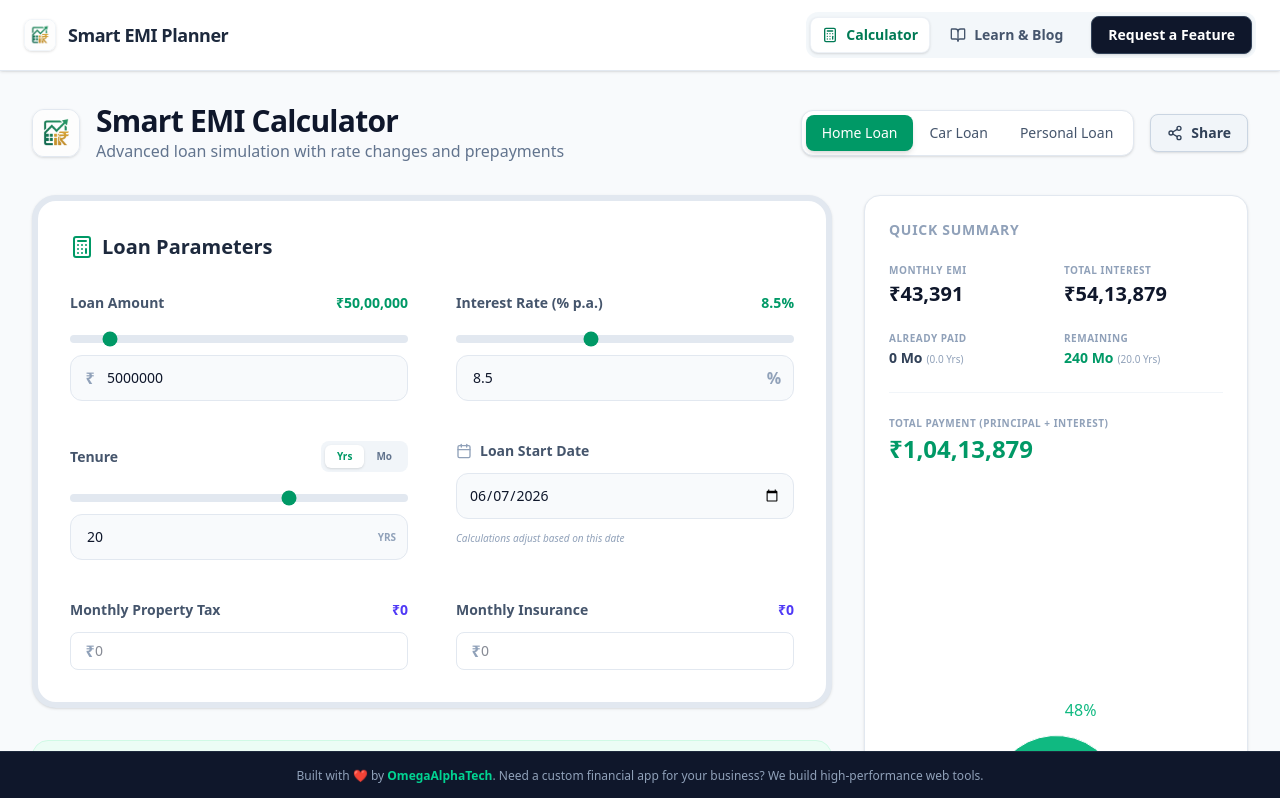
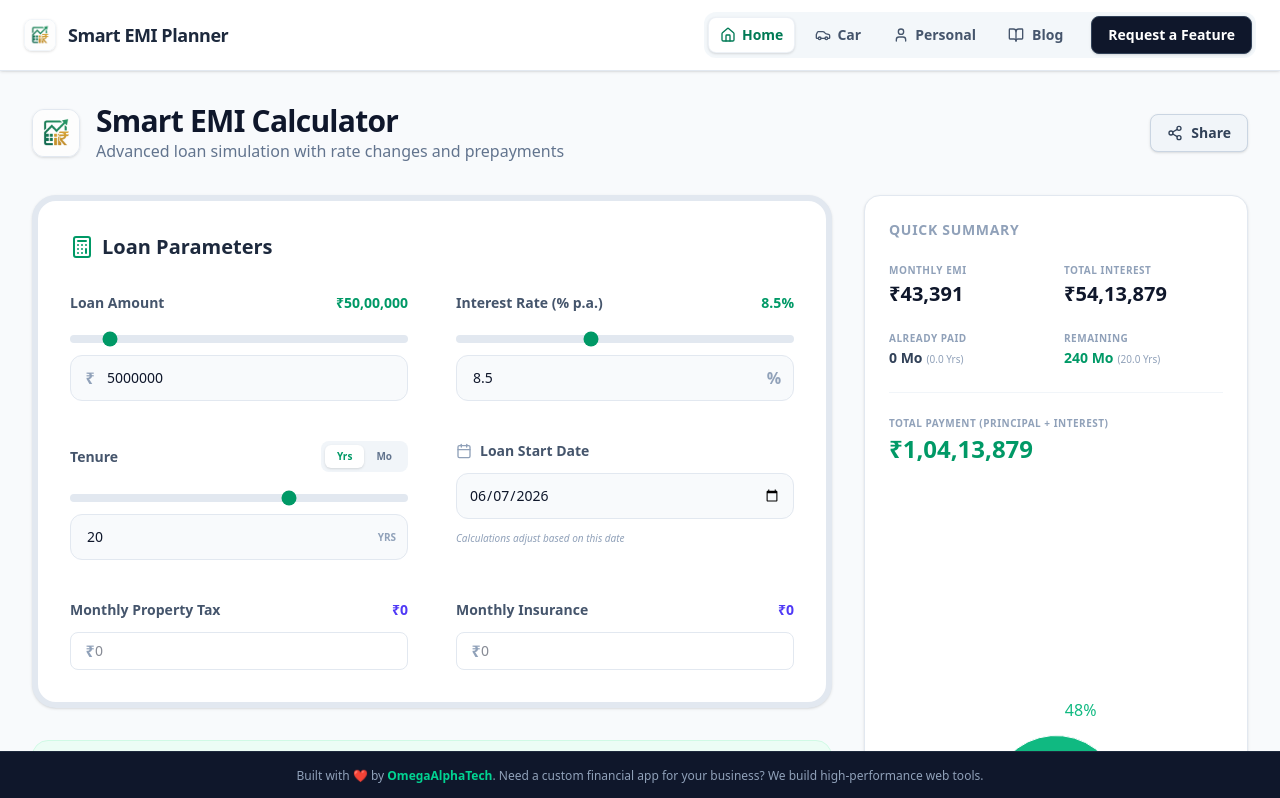
Before and after one commit to theGreatRishabh/EMI-Calculator-Pro, a React (Vite) app: page / in a window 1280 px wide. Shown: the top 798 px of the page. Built offline with nearby package versions, Linux system fonts and the light colour scheme.

Commit message:
feat: implement automated sitemap generation and integrate blog routing into the UI

```diff
--- a/scripts/generateBlogMeta.ts
+++ b/scripts/generateBlogMeta.ts
@@ -73,14 +73,33 @@ function generateSitemap(blogs: BlogMeta[]) {
   const today = new Date().toISOString().split("T")[0];
   const baseUrl = "https://smartemiplanner.com";
 
+  // Core calculator pages — highest priority for SEO
+  const calculatorPages = [
+    { path: "/home-loan",     priority: "1.0", changefreq: "weekly", label: "Home Loan EMI Calculator" },
+    { path: "/car-loan",      priority: "1.0", changefreq: "weekly", label: "Car Loan EMI Calculator" },
+    { path: "/personal-loan", priority: "1.0", changefreq: "weekly", label: "Personal Loan EMI Calculator" },
+  ];
+
   let xml = `<?xml version="1.0" encoding="UTF-8"?>
 <urlset xmlns="http://www.sitemaps.org/schemas/sitemap/0.9">
     <url>
         <loc>${baseUrl}/</loc>
         <lastmod>${today}</lastmod>
         <changefreq>weekly</changefreq>
-        <priority>1.0</priority>
-    </url>
+        <priority>0.8</priority>
+    </url>`;
+
+  for (const page of calculatorPages) {
+    xml += `
+    <url>
+        <loc>${baseUrl}${page.path}</loc>
+        <lastmod>${today}</lastmod>
+        <changefreq>${page.changefreq}</changefreq>
+        <priority>${page.priority}</priority>
+    </url>`;
+  }
+
+  xml += `
     <url>
         <loc>${baseUrl}/blog</loc>
         <lastmod>${today}</lastmod>
@@ -102,7 +121,7 @@ function generateSitemap(blogs: BlogMeta[]) {
 
   fs.writeFileSync(SITEMAP_FILE, xml);
   console.log(
-    `✅ Generated public/sitemap.xml with ${blogs.length + 2} entries.`,
+    `✅ Generated public/sitemap.xml with ${blogs.length + calculatorPages.length + 2} entries.`,
   );
 }
 
--- a/src/App.tsx
+++ b/src/App.tsx
@@ -1,20 +1,31 @@
 import React from "react";
-import { Routes, Route, Link, useLocation } from "react-router-dom";
+import { Routes, Route, Link, useLocation, useNavigate } from "react-router-dom";
 import Calculator from "./Calculator";
 import BlogList from "./pages/BlogList";
 import BlogPost from "./pages/BlogPost";
-import { BookOpen, Calculator as CalcIcon } from "lucide-react";
+import { BookOpen, Calculator as CalcIcon, Home, Car, User } from "lucide-react";
 import { motion } from "framer-motion";
 import { cn } from "./lib/utils";
 
+const LOAN_ROUTES = [
+  { path: "/home-loan", label: "Home", icon: Home, type: "HOME" },
+  { path: "/car-loan",  label: "Car",  icon: Car,  type: "CAR" },
+  { path: "/personal-loan", label: "Personal", icon: User, type: "PERSONAL" },
+];
+
 function GlobalHeader() {
   const location = useLocation();
-  const isCalc = location.pathname === "/";
+  const isBlog = location.pathname.startsWith("/blog");
+  const isCalc = !isBlog;
+
+  // Detect which loan route is active
+  const activeLoanRoute = LOAN_ROUTES.find(r => location.pathname === r.path)
+    ?? LOAN_ROUTES[0]; // default highlight to Home Loan on "/"
 
   return (
     <header className="bg-white border-b border-slate-200 sticky top-0 z-50 px-4 py-3 sm:px-6 shadow-sm">
       <div className="max-w-7xl mx-auto flex items-center justify-between">
-        <Link to="/" className="flex items-center gap-3 group">
+        <Link to="/home-loan" className="flex items-center gap-3 group">
           <img
             src="/favicon.png"
             alt="Smart EMI Planner Logo"
@@ -25,31 +36,42 @@ function GlobalHeader() {
           </span>
         </Link>
         <nav className="relative flex items-center gap-1 sm:gap-2 bg-slate-100/80 p-1 rounded-xl">
+          {/* Loan type pills */}
+          {LOAN_ROUTES.map((route) => {
+            const isActive = location.pathname === route.path
+              || (location.pathname === "/" && route.type === "HOME");
+            const Icon = route.icon;
+            return (
               <Link
-            to="/"
+                key={route.path}
+                to={route.path}
                 className={cn(
-              "relative z-10 flex items-center gap-2 px-3 py-2 rounded-lg text-sm font-semibold transition-colors duration-300",
-              isCalc ? "text-emerald-700" : "text-slate-600 hover:text-emerald-600 hover:bg-slate-50/50"
+                  "relative z-10 flex items-center gap-1.5 px-3 py-2 rounded-lg text-sm font-semibold transition-colors duration-300",
+                  isActive ? "text-emerald-700" : "text-slate-600 hover:text-emerald-600 hover:bg-slate-50/50"
                 )}
               >
-            {isCalc && (
+                {isActive && (
                   <motion.div
                     layoutId="nav-pill"
                     className="absolute inset-0 bg-white rounded-lg shadow-sm border border-slate-200/60 -z-10"
                     transition={{ type: "spring", bounce: 0.2, duration: 0.6 }}
                   />
                 )}
-            <CalcIcon className="w-4 h-4" />
-            Calculator
+                <Icon className="w-4 h-4" />
+                <span className="hidden sm:inline">{route.label}</span>
               </Link>
+            );
+          })}
+
+          {/* Blog pill */}
           <Link
             to="/blog"
             className={cn(
               "relative z-10 flex items-center gap-2 px-3 py-2 rounded-lg text-sm font-semibold transition-colors duration-300",
-              !isCalc ? "text-emerald-700" : "text-slate-600 hover:text-emerald-600 hover:bg-slate-50/50"
+              isBlog ? "text-emerald-700" : "text-slate-600 hover:text-emerald-600 hover:bg-slate-50/50"
             )}
           >
-            {!isCalc && (
+            {isBlog && (
               <motion.div
                 layoutId="nav-pill"
                 className="absolute inset-0 bg-white rounded-lg shadow-sm border border-slate-200/60 -z-10"
@@ -57,8 +79,9 @@ function GlobalHeader() {
               />
             )}
             <BookOpen className="w-4 h-4" />
-            Learn & Blog
+            <span className="hidden sm:inline">Blog</span>
           </Link>
+
           <a
             href="https://www.omegaalphatech.com/contact"
             target="_blank"
@@ -79,7 +102,12 @@ export default function App() {
       <GlobalHeader />
       <main className="flex-1 pb-16">
         <Routes>
-          <Route path="/" element={<Calculator />} />
+          {/* Loan-type specific SEO URLs */}
+          <Route path="/home-loan" element={<Calculator key="HOME" initialLoanType="HOME" />} />
+          <Route path="/car-loan"  element={<Calculator key="CAR" initialLoanType="CAR" />} />
+          <Route path="/personal-loan" element={<Calculator key="PERSONAL" initialLoanType="PERSONAL" />} />
+          {/* Legacy root — redirects to /home-loan via Calculator default */}
+          <Route path="/" element={<Calculator initialLoanType="HOME" />} />
           <Route path="/blog" element={<BlogList />} />
           <Route path="/blog/:slug" element={<BlogPost />} />
         </Routes>
--- a/src/Calculator.tsx
+++ b/src/Calculator.tsx
@@ -1,4 +1,5 @@
 import React, { useState, useMemo, useEffect } from "react";
+import { useNavigate } from "react-router-dom";
 import {
   PieChart,
   Pie,
@@ -469,11 +470,33 @@ function PrepaymentCard({
   );
 }
 
-export default function App() {
-  const [loanType, setLoanType] = useState<LoanType>(LoanType.HOME);
-  const [amount, setAmount] = useState(LOAN_DEFAULTS[LoanType.HOME].amount);
-  const [rate, setRate] = useState(LOAN_DEFAULTS[LoanType.HOME].rate);
-  const [tenure, setTenure] = useState(LOAN_DEFAULTS[LoanType.HOME].tenure);
+const LOAN_TYPE_META: Record<string, { title: string; description: string; slug: string }> = {
+  HOME: {
+    slug: "/home-loan",
+    title: "Home Loan EMI Calculator - Smart EMI Planner",
+    description: "Calculate your Home Loan EMI instantly. Simulate prepayments, rate changes, and EMI step-ups. Free amortization schedule with tax benefits for India.",
+  },
+  CAR: {
+    slug: "/car-loan",
+    title: "Car Loan EMI Calculator - Smart EMI Planner",
+    description: "Calculate your Car Loan EMI with on-road price breakdown including insurance. Plan prepayments and see your payoff date. Free car loan amortization schedule.",
+  },
+  PERSONAL: {
+    slug: "/personal-loan",
+    title: "Personal Loan EMI Calculator - Smart EMI Planner",
+    description: "Calculate Personal Loan EMI with processing fee breakdown. Simulate prepayments and rate changes. Free personal loan amortization schedule.",
+  },
+};
+
+export default function App({ initialLoanType = "HOME" }: { initialLoanType?: string }) {
+  const navigate = useNavigate();
+  const resolvedInitialType = (Object.values(LoanType).includes(initialLoanType as LoanType)
+    ? initialLoanType
+    : "HOME") as LoanType;
+  const [loanType, setLoanType] = useState<LoanType>(resolvedInitialType);
+  const [amount, setAmount] = useState(LOAN_DEFAULTS[resolvedInitialType].amount);
+  const [rate, setRate] = useState(LOAN_DEFAULTS[resolvedInitialType].rate);
+  const [tenure, setTenure] = useState(LOAN_DEFAULTS[resolvedInitialType].tenure);
   const [tenureUnit, setTenureUnit] = useState<"Y" | "M">("Y");
   const [loanStartDate, setLoanStartDate] = useState(
     format(new Date(), "yyyy-MM-dd"),
@@ -501,6 +524,16 @@ export default function App() {
 
   const [currencyCode, setCurrencyCode] = useState<string>("INR");
   const currency = CURRENCY_CONFIGS[currencyCode] || CURRENCY_CONFIGS.INR;
+
+  // Update page title + meta description for SEO on every loan type change
+  useEffect(() => {
+    const meta = LOAN_TYPE_META[loanType] || LOAN_TYPE_META.HOME;
+    document.title = meta.title;
+    const desc = document.querySelector<HTMLMetaElement>("meta[name='description']");
+    if (desc) desc.content = meta.description;
+    const canonical = document.querySelector<HTMLLinkElement>("link[rel='canonical']");
+    if (canonical) canonical.href = `https://smartemiplanner.com${meta.slug}`;
+  }, [loanType]);
 
   // Currency Detection
   useEffect(() => {
@@ -554,11 +587,14 @@ export default function App() {
     const curr = params.get("curr");
     const emiSU = params.get("emiSU");
 
-    // Load from LocalStorage if URL is empty
+    // Load from LocalStorage if URL is empty and it matches the current loan type (to prevent cross-type leakage)
     const savedState = !window.location.search
       ? localStorage.getItem("emi_calculator_state")
       : null;
-    const local = savedState ? JSON.parse(savedState) : null;
+    let local = savedState ? JSON.parse(savedState) : null;
+    if (local && local.loanType !== resolvedInitialType) {
+      local = null;
+    }
 
     if (curr && CURRENCY_CONFIGS[curr]) {
       setCurrencyCode(curr);
@@ -642,7 +678,7 @@ export default function App() {
     } else if (local?.emiStepUpPercent !== undefined) {
       setEmiStepUpPercent(local.emiStepUpPercent);
     }
-  }, []);
+  }, [resolvedInitialType]);
 
   // Save to LocalStorage
   useEffect(() => {
@@ -825,6 +861,10 @@ export default function App() {
   }), [originalSummary, rateChangeOnlySchedule]);
 
   const handleLoanTypeChange = (type: LoanType) => {
+    // Navigate to the SEO URL for that loan type
+    const meta = LOAN_TYPE_META[type];
+    if (meta) navigate(meta.slug);
+
     setLoanType(type);
     setAmount(LOAN_DEFAULTS[type].amount);
     setRate(LOAN_DEFAULTS[type].rate);
@@ -1226,23 +1266,6 @@ export default function App() {
           </div>
 
           <div className="flex flex-wrap items-center gap-4">
-            <div className="flex bg-white p-1 rounded-xl shadow-sm border border-slate-200">
-              {Object.values(LoanType).map((type) => (
-                <button
-                  key={type}
-                  onClick={() => handleLoanTypeChange(type)}
-                  className={cn(
-                    "px-4 py-2 rounded-lg text-sm font-medium transition-all",
-                    loanType === type
-                      ? "bg-emerald-600 text-white shadow-md"
-                      : "text-slate-600 hover:bg-slate-50",
-                  )}
-                >
-                  {type.charAt(0) + type.slice(1).toLowerCase()} Loan
-                </button>
-              ))}
-            </div>
-
             <button
               onClick={handleShare}
               className="hidden md:flex items-center gap-2 px-4 py-2 bg-slate-100 border border-slate-300 rounded-lg text-sm font-bold text-slate-700 hover:bg-slate-200 transition-all shadow-sm"
```
Also changed, not shown: 1 other file (tests, documents, lock files or other folders). Lines whose indentation alone changed are shown as unchanged.
